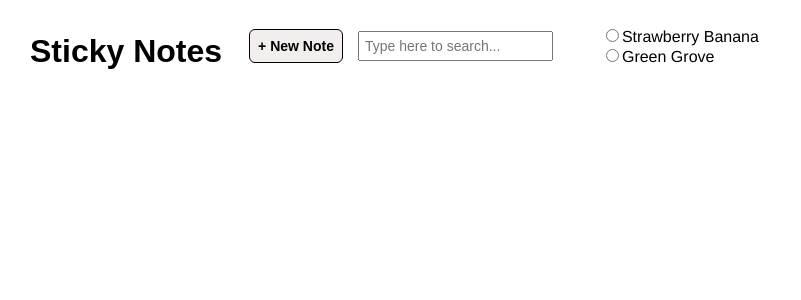
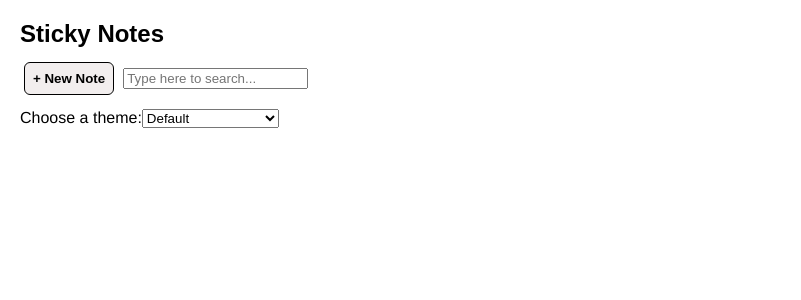
Before and after one commit to sheblair/sticky-notes, a React (Vite) app: page / in a window 1280 px wide. Shown: the top 300 px of the page, without its empty margins (0-801 px from the left). Built offline with nearby package versions, Linux system fonts and the light colour scheme.

Commit message:
rewrote theme-switcher as select dropdown

```diff
--- a/src/App.jsx
+++ b/src/App.jsx
@@ -10,6 +10,11 @@ export default function App() {
   const [theme, setTheme] = useState("");
   const [backgroundColors, setBackgroundColors] = useState([]);
   const [themeOptions, setThemeOptions] = useState([
+    {
+      id: "default",
+      text: "Default",
+      hexValue: "ffffe0",
+    },
     {
       id: "pink",
       text: "Strawberry Banana",
@@ -55,8 +60,9 @@ export default function App() {
   }, [backgroundColors]);
 
   // when user selects a theme option, set theme to that hex value
-  function switchTheme(clickedOptionHexVal) {
-    setTheme(clickedOptionHexVal);
+  function switchTheme(selectedOptionHexVal) {
+    setTheme(selectedOptionHexVal);
+    console.log(theme);
   }
 
   // save notes to local storage in the browser
--- a/src/components/Header.jsx
+++ b/src/components/Header.jsx
@@ -9,7 +9,7 @@ export default function Header(props) {
   return (
     <header className="header-wrapper">
       <h1 className="header-title">Sticky Notes</h1>
-      <aside>
+      <aside className="search-wrapper">
         <button onClick={props.addNote} className="add-new">
           + New Note
         </button>
--- a/src/components/Option.jsx
+++ b/src/components/Option.jsx
@@ -1,17 +1,5 @@
 import React from "react";
-// destructure props
+
 export default function Option(props) {
-  return (
-    <div className="theme-switch-wrapper">
-      <input
-        type="radio"
-        id={props.option.id}
-        name="theme-switch"
-        value={props.option.hexValue}
-        onChange={() => props.switchTheme(props.option.hexValue)}
-      />
-      <label htmlFor={props.option.id}>{props.option.text}</label>
-      <br />
-    </div>
-  );
+  return <option value={props.option.hexValue}>{props.option.text}</option>;
 }
--- a/src/components/OptionsList.jsx
+++ b/src/components/OptionsList.jsx
@@ -2,10 +2,20 @@ import React from "react";
 import Option from "./Option";
 
 export default function OptionsList(props) {
-  const renderOption = (option) => (
-    <Option key={option.id} option={option} switchTheme={props.switchTheme} />
-  );
+  const renderOption = (option) => <Option key={option.id} option={option} />;
   const optionsListElements = props.themeOptions.map(renderOption);
 
-  return <ul>{optionsListElements}</ul>;
+  return (
+    <div className="select-theme-wrapper">
+      <label htmlFor="theme">Choose a theme:</label>
+      <select
+        name="theme"
+        id="theme"
+        value={props.theme}
+        onChange={(event) => props.switchTheme(event.target.value)}
+      >
+        {optionsListElements}
+      </select>
+    </div>
+  );
 }
--- a/src/index.css
+++ b/src/index.css
@@ -8,6 +8,7 @@ body {
   -webkit-font-smoothing: antialiased;
   -moz-osx-font-smoothing: grayscale;
   font-family: 'Helvetica', sans-serif;
+  font-size: 16px;
 }
 
 input,
@@ -24,22 +25,24 @@ textarea {
 }
 
 .header-title {
-  margin: 10px 20px 0px;
   font-family: 'Arial', sans-serif;
   font-weight: 700;
+  font-size: 1.5rem;
+  margin: 20px 0 0 20px;
 }
 
 .header-wrapper {
   display: flex;
-  align-items: center;
-  margin: 10px 0 0 10px;
+  flex-direction: column;
+  align-items: flex-start;
 }
 
-.search,
-.add-new {
-  font-size: 14px;
-  padding: 5px;
-  margin: 8px;
+.search-wrapper {
+  margin: 10px 0 0 20px;
+}
+
+.search, .add-new {
+  margin: 5px;
 }
 
 .search {
@@ -55,6 +58,10 @@ textarea {
   background-color: #f2eeee;
   outline: 1px solid black;
   border: none;
+}
+
+.select-theme-wrapper {
+  margin: 10px 0 10px 20px;
 }
 
 .note {
```
